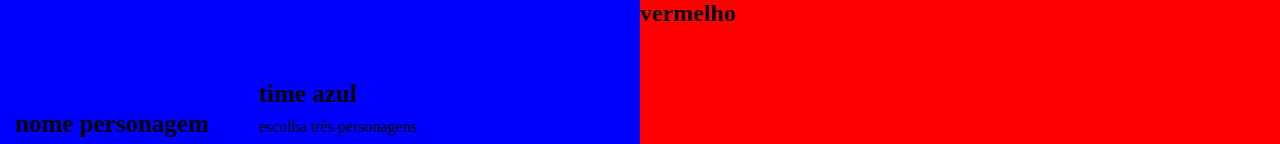
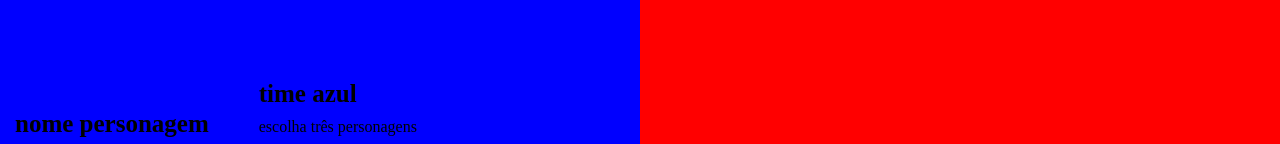
Before and after one commit to Ramom-Gomes/BatalhaMarvel, a React (Vite) app: page / in a window 1280 px wide. Shown: the top 144 px of the page. Built offline with nearby package versions, Linux system fonts and the light colour scheme.

Commit message:
time vermelho template inicio

```diff
--- a/src/App.jsx
+++ b/src/App.jsx
@@ -49,7 +49,12 @@ function App() {
         </div>
       </section>
       <section className='timevermelho'>
-        <h1>vermelho</h1>
+        <div>
+
+        </div>
+        <div>
+
+        </div>
       </section>
     </main>
   )
```
